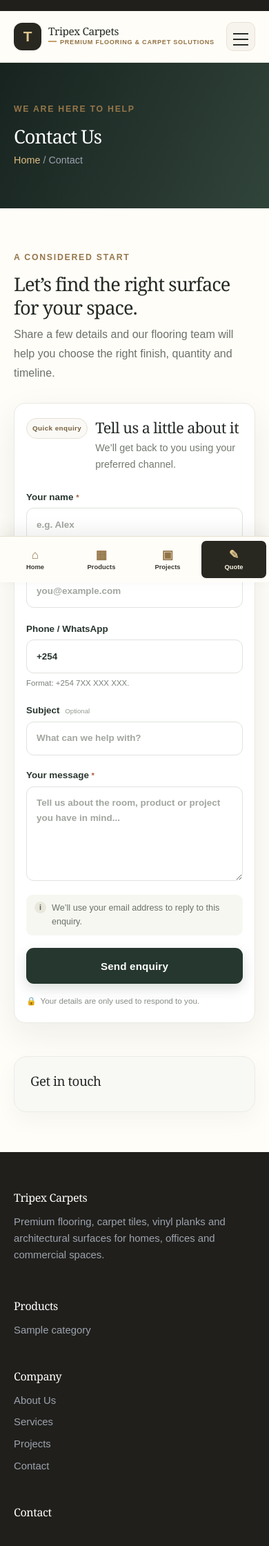
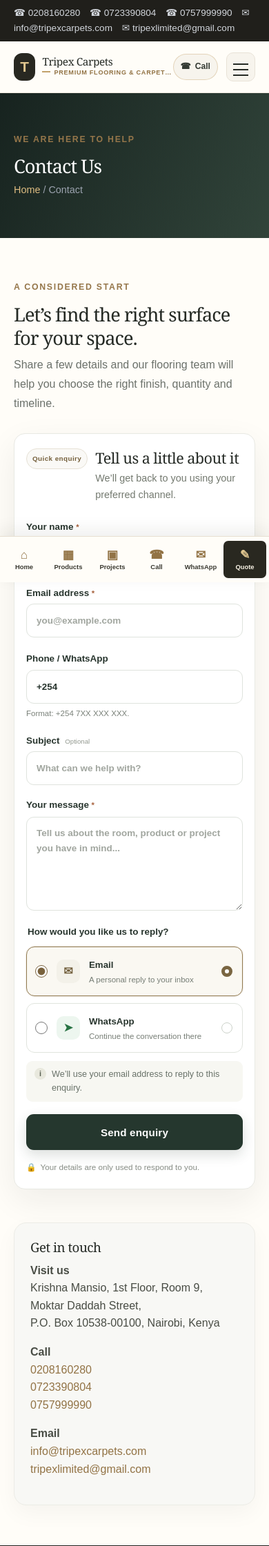
Before and after one commit to britcom2/Tripex, a PHP site: page /contact in a window 390 px wide. Shown: the top 2241 px of the page at 69% size. Run offline with PHP 8.4, Linux system fonts and the light colour scheme; tables that the repository leaves empty hold one stand-in row (values such as "Sample post"); some libraries are stand-ins or nearby versions.

Commit message:
Add multiple phone and email fields to settings; update contact and footer display

```diff
--- a/contact.php
+++ b/contact.php
@@ -98,8 +98,20 @@ $map = setting('map_embed');
     <aside class="contact-info">
       <h3>Get in touch</h3>
       <?php if (setting('address')): ?><p><strong>Visit us</strong><br><?= nl2br(e(setting('address'))) ?></p><?php endif; ?>
-      <?php if (setting('phone')): ?><p><strong>Call</strong><br><a href="tel:<?= e(preg_replace('/[^\d+]/', '', setting('phone'))) ?>"><?= e(setting('phone')) ?></a></p><?php endif; ?>
-      <?php if (setting('email')): ?><p><strong>Email</strong><br><a href="mailto:<?= e(setting('email')) ?>"><?= e(setting('email')) ?></a></p><?php endif; ?>
+      <?php if (setting('phone') || setting('phone2') || setting('phone3')): ?>
+        <p><strong>Call</strong><br>
+          <?php foreach (['phone', 'phone2', 'phone3'] as $phoneKey): ?>
+            <?php if (setting($phoneKey)): ?><a href="tel:<?= e(preg_replace('/[^\d+]/', '', setting($phoneKey))) ?>"><?= e(setting($phoneKey)) ?></a><br><?php endif; ?>
+          <?php endforeach; ?>
+        </p>
+      <?php endif; ?>
+      <?php if (setting('email') || setting('email2')): ?>
+        <p><strong>Email</strong><br>
+          <?php foreach (['email', 'email2'] as $emailKey): ?>
+            <?php if (setting($emailKey)): ?><a href="mailto:<?= e(setting($emailKey)) ?>"><?= e(setting($emailKey)) ?></a><br><?php endif; ?>
+          <?php endforeach; ?>
+        </p>
+      <?php endif; ?>
       <?php if (setting('hours')): ?><p><strong>Opening hours</strong><br><?= e(setting('hours')) ?></p><?php endif; ?>
     </aside>
   </div>
--- a/includes/footer.php
+++ b/includes/footer.php
@@ -46,8 +46,12 @@ $socialLinks = [
       <h4>Contact</h4>
       <ul class="contact-list">
         <?php if (setting('address')): ?><li><?= nl2br(e(setting('address'))) ?></li><?php endif; ?>
-        <?php if (setting('phone')): ?><li><a href="tel:<?= e(preg_replace('/[^\d+]/', '', setting('phone'))) ?>"><?= e(setting('phone')) ?></a></li><?php endif; ?>
-        <?php if (setting('email')): ?><li><a href="mailto:<?= e(setting('email')) ?>"><?= e(setting('email')) ?></a></li><?php endif; ?>
+        <?php foreach (['phone', 'phone2', 'phone3'] as $phoneKey): ?>
+          <?php if (setting($phoneKey)): ?><li><a href="tel:<?= e(preg_replace('/[^\d+]/', '', setting($phoneKey))) ?>"><?= e(setting($phoneKey)) ?></a></li><?php endif; ?>
+        <?php endforeach; ?>
+        <?php foreach (['email', 'email2'] as $emailKey): ?>
+          <?php if (setting($emailKey)): ?><li><a href="mailto:<?= e(setting($emailKey)) ?>"><?= e(setting($emailKey)) ?></a></li><?php endif; ?>
+        <?php endforeach; ?>
         <?php if (setting('hours')): ?><li><?= e(setting('hours')) ?></li><?php endif; ?>
       </ul>
     </div>
--- a/includes/functions.php
+++ b/includes/functions.php
@@ -45,6 +45,15 @@ function q(string $sql, array $params = []): PDOStatement
 function setting(string $key, string $default = ''): string
 {
     static $all = null;
+    $defaults = [
+        'address' => "Krishna Mansio, 1st Floor, Room 9,\nMoktar Daddah Street,\nP.O. Box 10538-00100, Nairobi, Kenya",
+        'phone' => '0208160280',
+        'phone2' => '0723390804',
+        'phone3' => '0757999990',
+        'whatsapp' => '254723390804',
+        'email' => 'info@tripexcarpets.com',
+        'email2' => 'tripexlimited@gmail.com',
+    ];
     if ($all === null) {
         $all = [];
         try {
@@ -55,7 +64,10 @@ function setting(string $key, string $default = ''): string
             $all = [];
         }
     }
-    return (isset($all[$key]) && $all[$key] !== '') ? $all[$key] : $default;
+    if (isset($all[$key]) && $all[$key] !== '') {
+        return $all[$key];
+    }
+    return $default !== '' ? $default : ($defaults[$key] ?? '');
 }
 
 function save_setting(string $key, string $value): void
--- a/includes/header.php
+++ b/includes/header.php
@@ -33,8 +33,12 @@ $quoteCount = is_array($quoteBasket) ? count($quoteBasket) : 0;
 <div class="topbar">
   <div class="container">
     <div>
-      <?php if (setting('phone')): ?><a href="tel:<?= e(preg_replace('/[^\d+]/', '', setting('phone'))) ?>">&#9742; <?= e(setting('phone')) ?></a><?php endif; ?>
-      <?php if (setting('email')): ?><a href="mailto:<?= e(setting('email')) ?>">&#9993; <?= e(setting('email')) ?></a><?php endif; ?>
+      <?php foreach (['phone', 'phone2', 'phone3'] as $phoneKey): ?>
+        <?php if (setting($phoneKey)): ?><a href="tel:<?= e(preg_replace('/[^\d+]/', '', setting($phoneKey))) ?>">&#9742; <?= e(setting($phoneKey)) ?></a><?php endif; ?>
+      <?php endforeach; ?>
+      <?php foreach (['email', 'email2'] as $emailKey): ?>
+        <?php if (setting($emailKey)): ?><a href="mailto:<?= e(setting($emailKey)) ?>">&#9993; <?= e(setting($emailKey)) ?></a><?php endif; ?>
+      <?php endforeach; ?>
     </div>
     <div class="hide-sm"><?= e(setting('hours')) ?></div>
   </div>
--- a/install.php
+++ b/install.php
@@ -104,7 +104,10 @@ if ($_SERVER['REQUEST_METHOD'] === 'POST') {
                 'hero_subtitle' => 'Carpet tiles, vinyl planks and architectural surfaces for homes, offices and commercial spaces.',
                 'hours' => 'Mon - Sat: 8:00 AM - 5:30 PM',
                 'currency' => 'KES',
-                'phone' => '', 'email' => '', 'address' => 'Nairobi, Kenya',
+                'phone' => '0208160280', 'phone2' => '0723390804', 'phone3' => '0757999990',
+                'email' => 'info@tripexcarpets.com', 'email2' => 'tripexlimited@gmail.com',
+                'whatsapp' => '254723390804',
+                'address' => "Krishna Mansio, 1st Floor, Room 9,\nMoktar Daddah Street,\nP.O. Box 10538-00100, Nairobi, Kenya",
                 'meta_description' => 'Premium flooring, carpet tiles, vinyl planks and architectural surfaces in Kenya.',
             ];
             $st = $pdo->prepare('INSERT INTO settings (skey, svalue) VALUES (?, ?) ON DUPLICATE KEY UPDATE svalue = VALUES(svalue)');
```
Also changed, not shown: admin/settings.php (+6 -3 lines).
